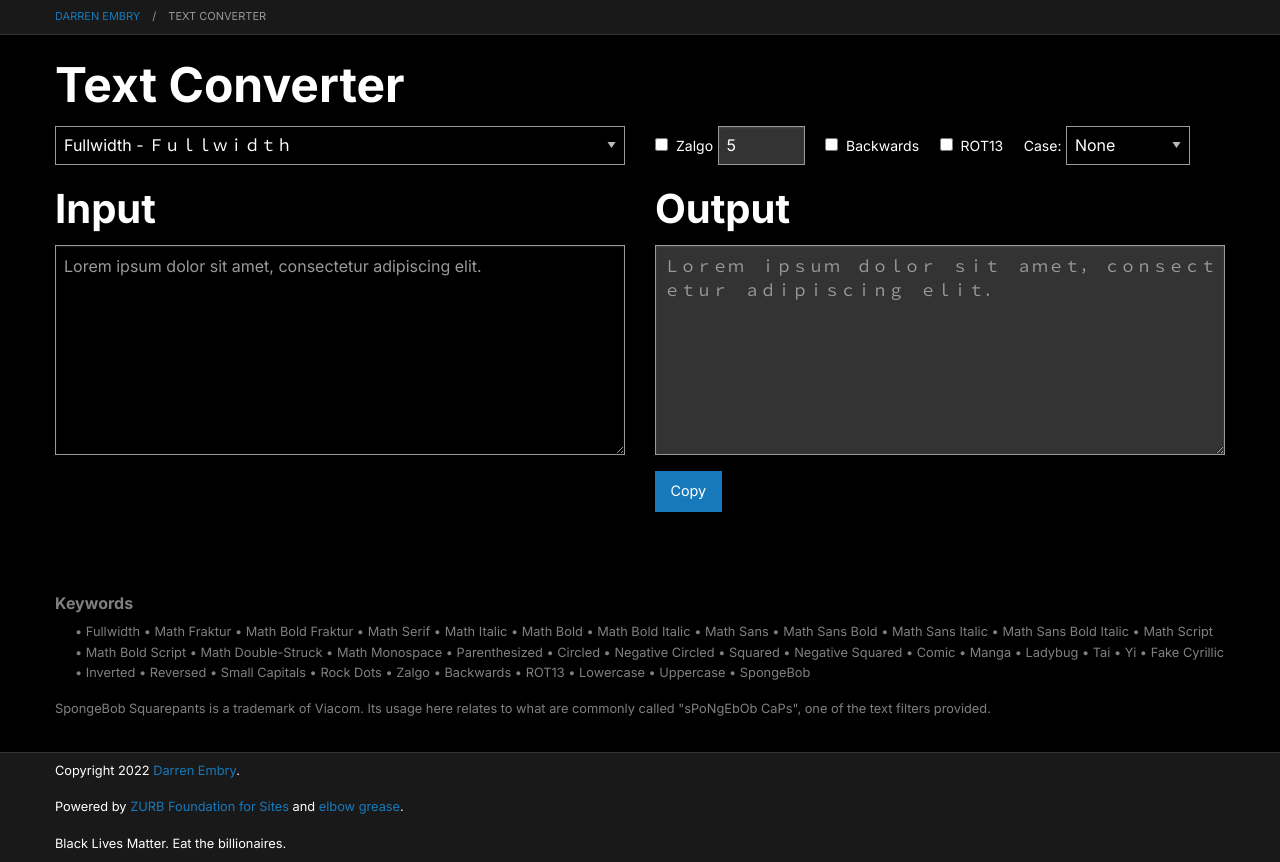
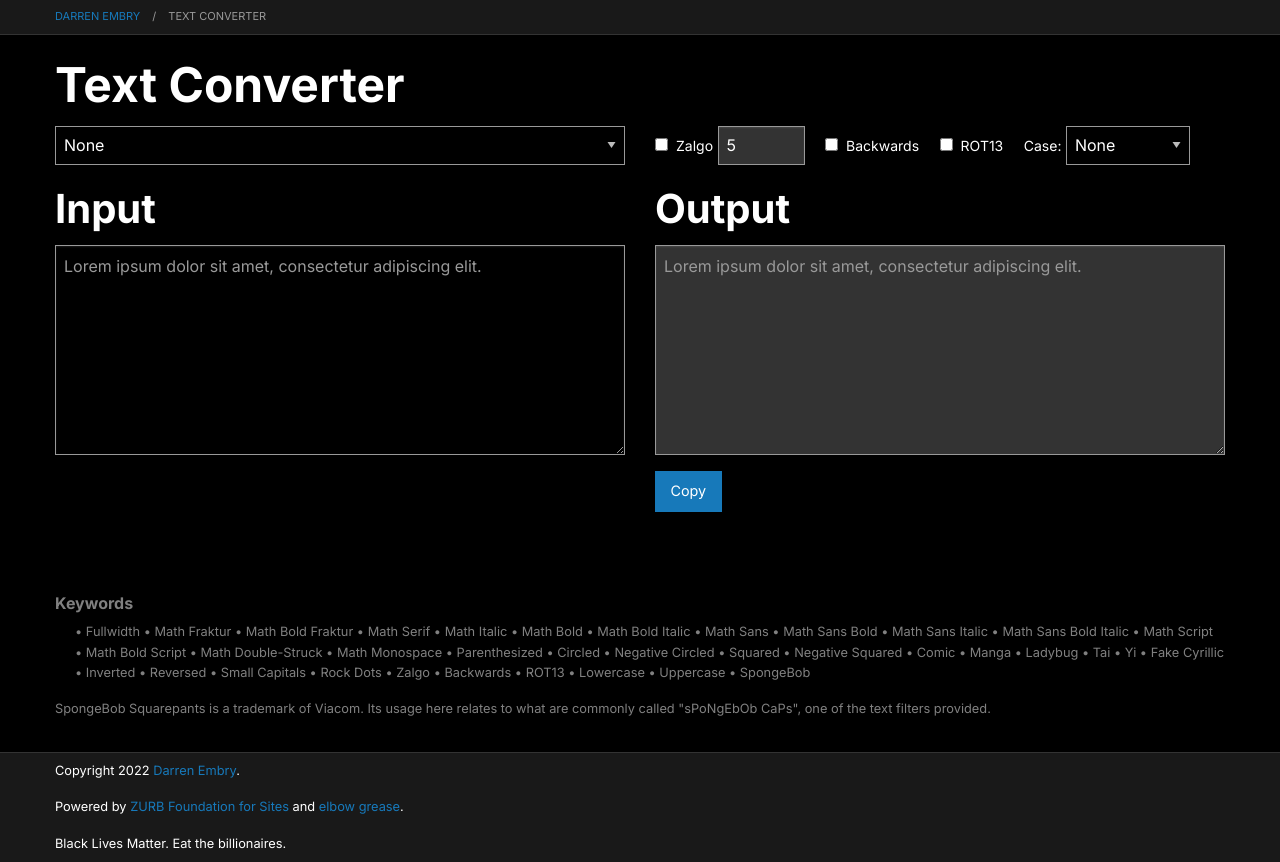
Before and after one commit to dse/text-converter, a website: page docs/index.html in a window 1280 px wide. Drawn offline with Linux system fonts and the light colour scheme.

Commit message:
add missing 'None' option

```diff
--- a/docs/index.html
+++ b/docs/index.html
@@ -42,6 +42,7 @@
                             <div class="grid-x grid-margin-x" style="align-items: baseline;">
                                 <div class="cell large-6">
                                     <select id="converter" name="converter">
+                                        <option value="">None</option>
                                     </select>
                                 </div>
                                 <div class="cell large-6">
```
